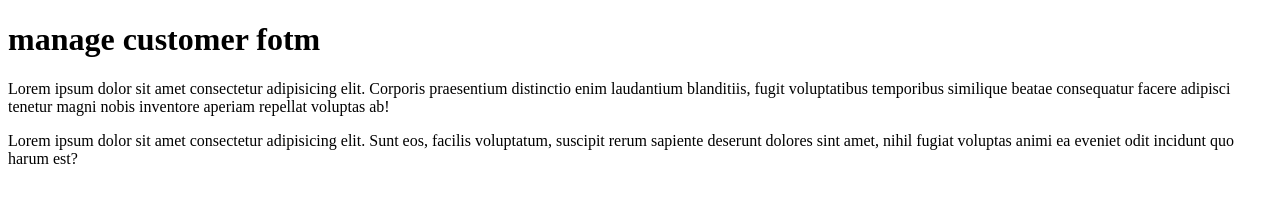
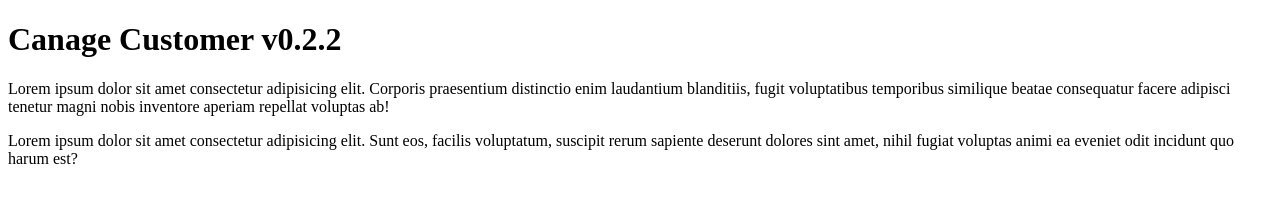
Before and after one commit to my-test-playground/git-flow, a plain HTML site: page manage-customer.html in a window 1280 px wide. Drawn offline with Linux system fonts and the light colour scheme.

Commit message:
Bump Version number and add version num to manage-customer.html

```diff
--- a/manage-customer.html
+++ b/manage-customer.html
@@ -7,7 +7,7 @@
     <style src="/css/manage-customer.css"></style>
 </head>
 <body>
-    <h1>manage customer fotm</h1>
+    <h1>Canage Customer v0.2.2</h1>
 
     <p>Lorem ipsum dolor sit amet consectetur adipisicing elit. Corporis praesentium distinctio enim laudantium blanditiis, fugit voluptatibus temporibus similique beatae consequatur facere adipisci tenetur magni nobis inventore aperiam repellat voluptas ab!</p>
     <p>Lorem ipsum dolor sit amet consectetur adipisicing elit. Sunt eos, facilis voluptatum, suscipit rerum sapiente deserunt dolores sint amet, nihil fugiat voluptas animi ea eveniet odit incidunt quo harum est?</p>
```
Also changed, not shown: index.html (+1 -1 lines).
